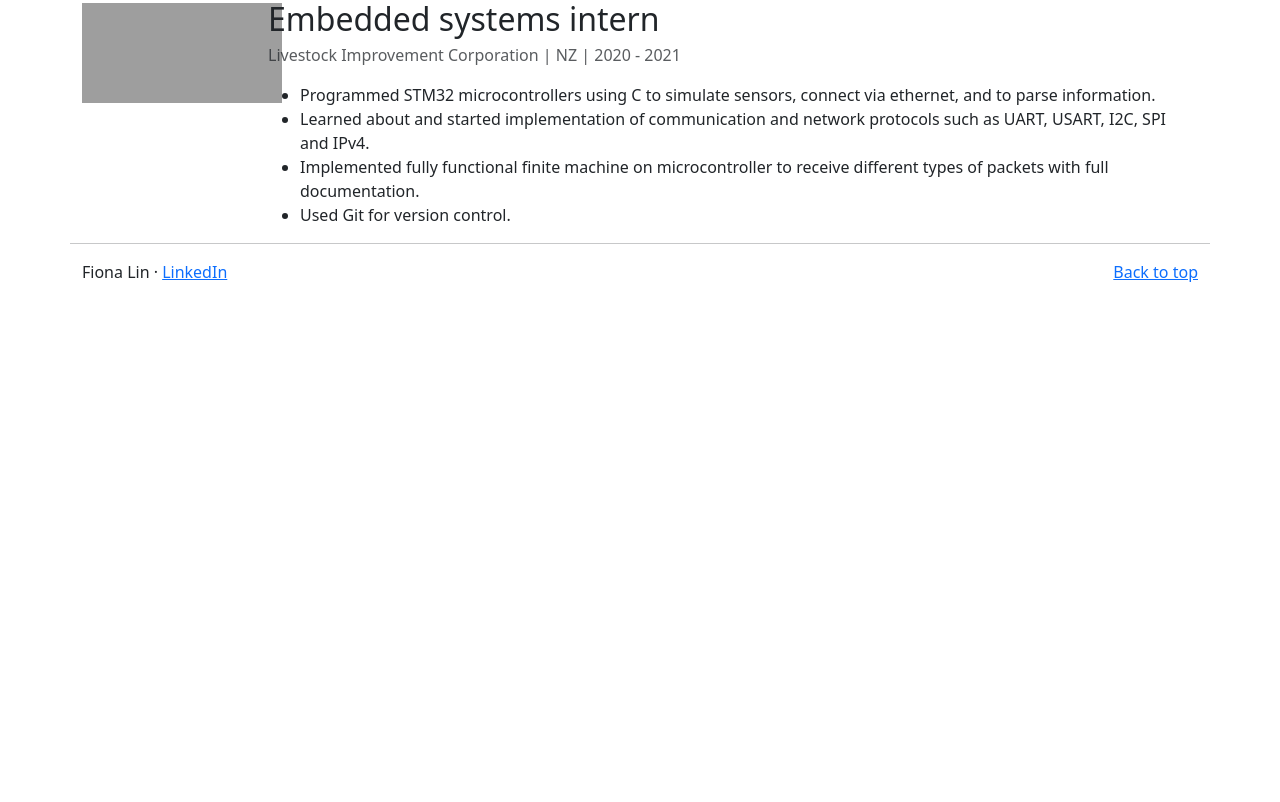
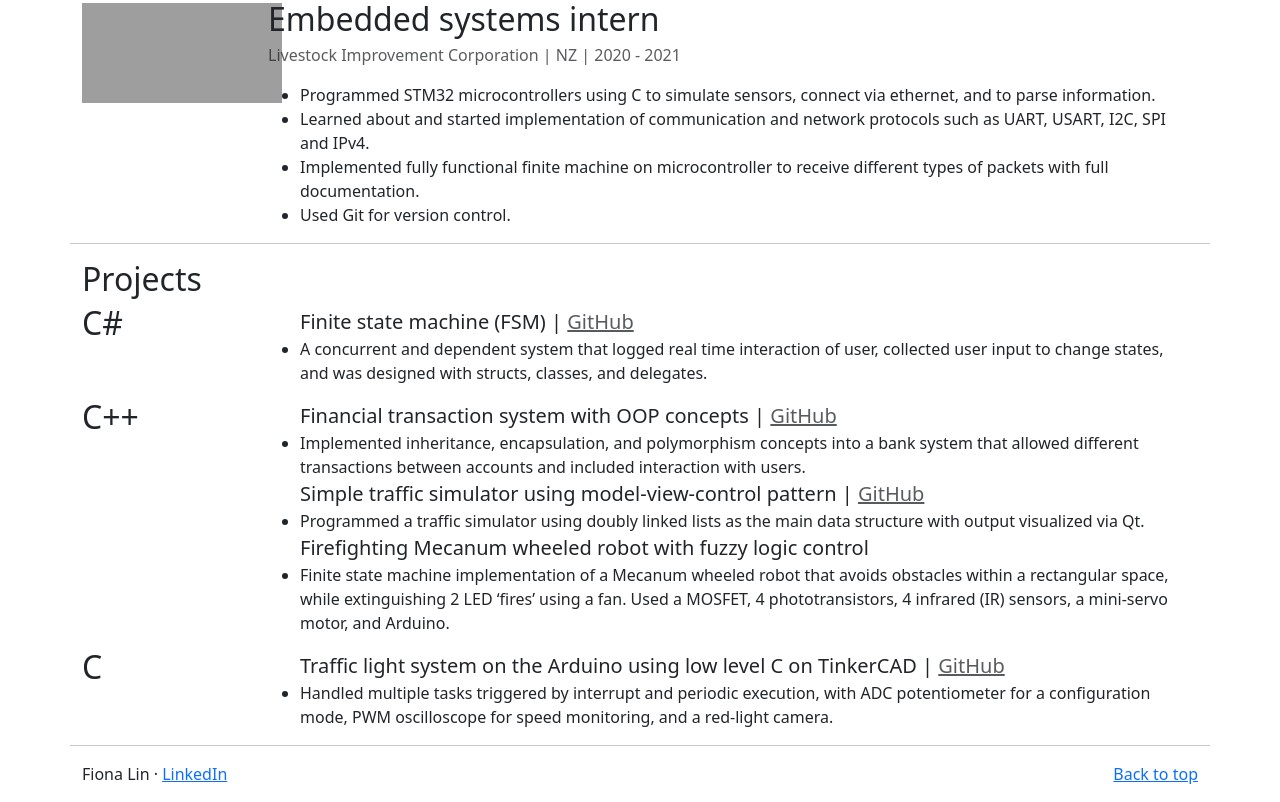
Before and after one commit to FionaNET/fionanet.github.io, a website: page index.html in a window 1280 px wide. Shown: the part 1122-1924 px from the top of the page. Before the commit the page ends 1422 px from the top, so only its background shows below. Drawn offline with nearby package versions, Linux system fonts and the light colour scheme; grey boxes are pictures that could not be loaded.

Commit message:
Add projects section

```diff
--- a/index.html
+++ b/index.html
@@ -189,6 +189,80 @@
                 </div>
 
                 <hr class="featurette-divider">
+                <h2 class="fw-lg lh-2">Projects</h2>
+                <div class="row featurette">
+                    <div class="col-md-2">
+                        <h2 class="featurette-heading fw-normal lh-1">C# </h2>
+                    </div>
+                    <div class="col-md-10">
+                        <ul>
+                            <inline class="fs-5">Finite state machine (FSM) | <a class="text-muted"
+                                    href="https://github.com/FionaNET/Csharp---FSM">GitHub</a></inline>
+
+                            <li>
+                                A concurrent and dependent system that logged real time interaction of user, collected
+                                user input to change states, and
+                                was designed with structs, classes, and delegates.
+                            </li>
+
+                        </ul>
+                    </div>
+                    <div class="col-md-2">
+                        <h2 class="featurette-heading fw-normal lh-1">C++ </h2>
+                    </div>
+                    <div class="col-md-10">
+                        <ul>
+
+                            <inline class="fs-5">Financial transaction system with OOP concepts |
+                                <a class="text-muted "
+                                    href="https://github.com/FionaNET/Cpp---Financial-System">GitHub</a>
+                            </inline>
+
+                            <li>
+                                Implemented inheritance, encapsulation, and polymorphism concepts into a bank system
+                                that allowed different transactions
+                                between accounts and included interaction with users.
+                            </li>
+                            <inline class="fs-5">Simple traffic simulator using model-view-control pattern | <a
+                                    class="text-muted"
+                                    href="https://github.com/FionaNET/Cpp---Traffic-Simulator">GitHub</a>
+
+                            </inline>
+                            <li>
+                                Programmed a traffic simulator using doubly linked lists as the main data structure with
+                                output visualized via Qt.
+                            </li>
+                            <inline class="fs-5"> Firefighting Mecanum wheeled robot with fuzzy logic control</inline>
+                            <li>
+                                Finite state machine implementation of a Mecanum wheeled robot that avoids obstacles
+                                within a rectangular space, while
+                                extinguishing 2 LED ‘fires’ using a fan. Used a MOSFET, 4 phototransistors, 4 infrared
+                                (IR) sensors, a mini-servo motor,
+                                and Arduino.
+                            </li>
+                        </ul>
+                    </div>
+                    <div class="col-md-2">
+                        <h2 class="featurette-heading fw-normal lh-1">C </h2>
+                    </div>
+                    <div class="col-md-10">
+                        <ul>
+
+                            <inline class="fs-5">Traffic light system on the Arduino using low level C on TinkerCAD | <a
+                                    class="text-muted"
+                                    href="https://github.com/FionaNET/C---Arduino-Uno---Traffic-light">GitHub</a>
+                            </inline>
+
+                            <li>
+                                Handled multiple tasks triggered by interrupt and periodic execution, with ADC
+                                potentiometer for a configuration mode,
+                                PWM oscilloscope for speed monitoring, and a red-light camera.
+                            </li>
+
+                        </ul>
+                    </div>
+                </div>
+                <hr class="featurette-divider">
 
                 <!-- /END THE FEATURETTES -->
 
```
